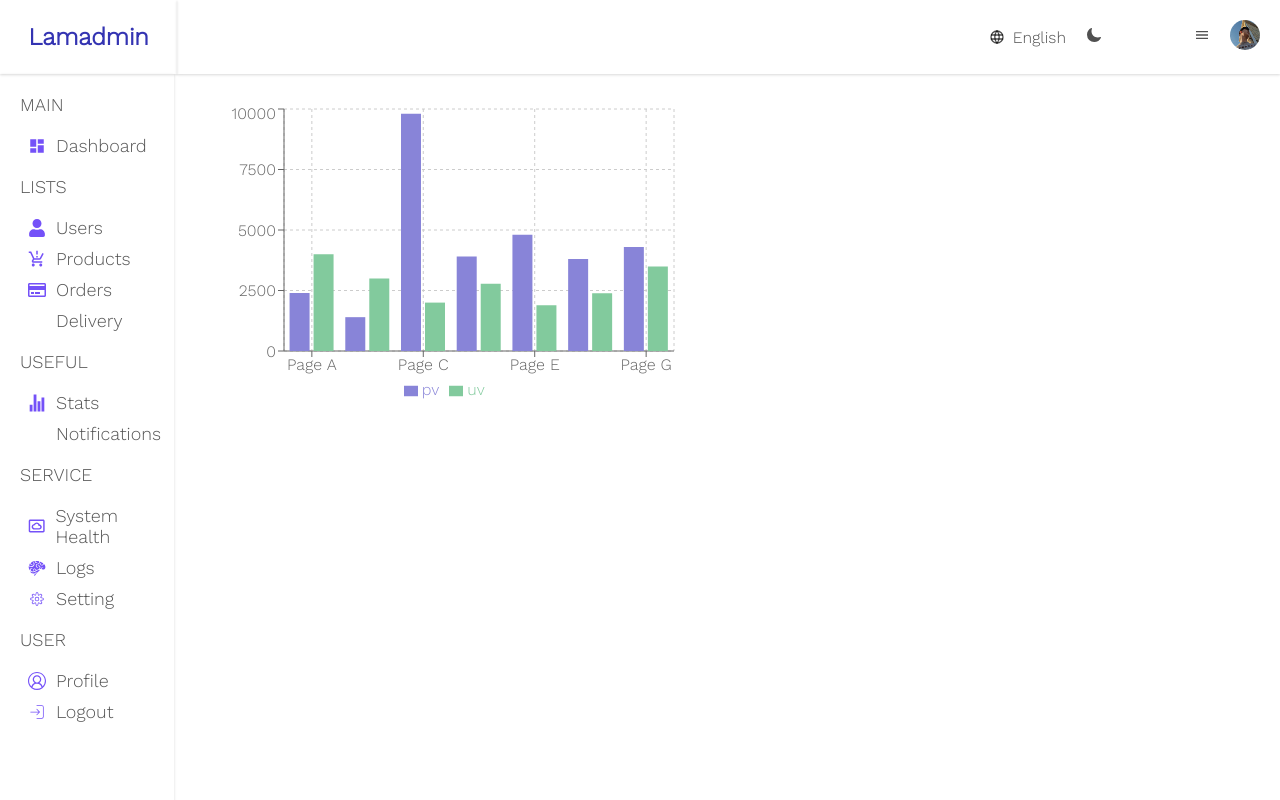
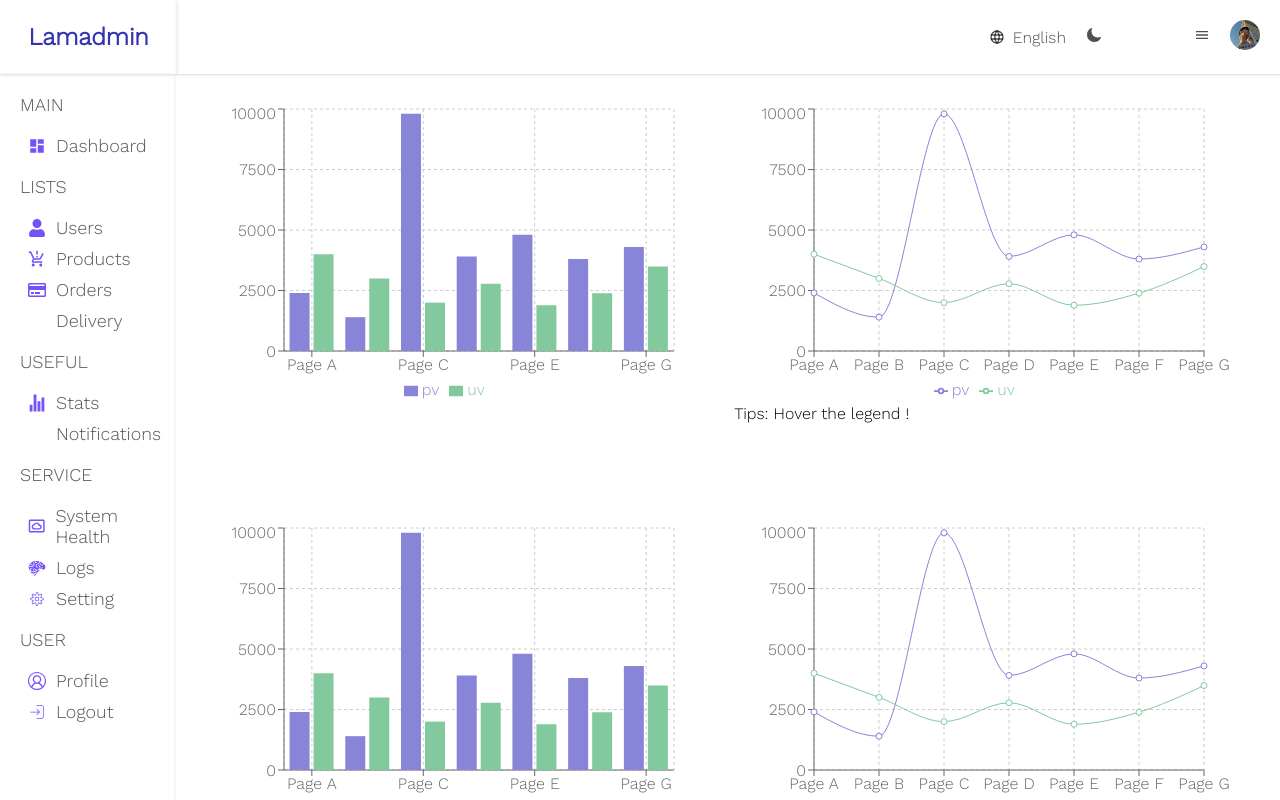
Before and after one commit to Shakhmurad7/adminPanelTutorial, a React (Vite) app: page /Status in a window 1280 px wide. Shown: the top 800 px of the page. Built offline with nearby package versions, Linux system fonts and the light colour scheme; some icons are missing.

Commit message:
add charts-2 in Status Page

```diff
--- /dev/null
+++ b/src/PageCharts/ChartsStatusRight.jsx
@@ -0,0 +1,105 @@
+import React, { PureComponent } from 'react';
+import { LineChart, Line, XAxis, YAxis, CartesianGrid, Tooltip, Legend, ResponsiveContainer } from 'recharts';
+
+const data = [
+  {
+    name: 'Page A',
+    uv: 4000,
+    pv: 2400,
+    amt: 2400,
+  },
+  {
+    name: 'Page B',
+    uv: 3000,
+    pv: 1398,
+    amt: 2210,
+  },
+  {
+    name: 'Page C',
+    uv: 2000,
+    pv: 9800,
+    amt: 2290,
+  },
+  {
+    name: 'Page D',
+    uv: 2780,
+    pv: 3908,
+    amt: 2000,
+  },
+  {
+    name: 'Page E',
+    uv: 1890,
+    pv: 4800,
+    amt: 2181,
+  },
+  {
+    name: 'Page F',
+    uv: 2390,
+    pv: 3800,
+    amt: 2500,
+  },
+  {
+    name: 'Page G',
+    uv: 3490,
+    pv: 4300,
+    amt: 2100,
+  },
+];
+
+export default class Example extends PureComponent {
+  static demoUrl = 'https://codesandbox.io/s/customized-legend-event-l19fo';
+
+  state = {
+    opacity: {
+      uv: 1,
+      pv: 1,
+    },
+  };
+
+  handleMouseEnter = (o) => {
+    const { dataKey } = o;
+    const { opacity } = this.state;
+
+    this.setState({
+      opacity: { ...opacity, [dataKey]: 0.5 },
+    });
+  };
+
+  handleMouseLeave = (o) => {
+    const { dataKey } = o;
+    const { opacity } = this.state;
+
+    this.setState({
+      opacity: { ...opacity, [dataKey]: 1 },
+    });
+  };
+
+  render() {
+    const { opacity } = this.state;
+
+    return (
+      <div style={{ width: '100%' }}>
+          <LineChart
+            width={500}
+            height={300}
+            data={data}
+            margin={{
+              top: 5,
+              right: 30,
+              left: 20,
+              bottom: 5,
+            }}
+          >
+            <CartesianGrid strokeDasharray="3 3" />
+            <XAxis dataKey="name" />
+            <YAxis />
+            <Tooltip />
+            <Legend onMouseEnter={this.handleMouseEnter} onMouseLeave={this.handleMouseLeave} />
+            <Line type="monotone" dataKey="pv" strokeOpacity={opacity.pv} stroke="#8884d8" activeDot={{ r: 8 }} />
+            <Line type="monotone" dataKey="uv" strokeOpacity={opacity.uv} stroke="#82ca9d" />
+          </LineChart>
+        <p className="notes">Tips: Hover the legend !</p>
+      </div>
+    );
+  }
+}
--- a/src/Pages/Status.jsx
+++ b/src/Pages/Status.jsx
@@ -1,7 +1,8 @@
 import PageContainer from '../components/PageContainer'
 import React from 'react';
-import { BarChart, Bar, Rectangle, XAxis, YAxis, CartesianGrid, Tooltip, Legend, ResponsiveContainer } from 'recharts';
 import ChartsStatusLeft from '../PageCharts/ChartsStatusLeft';
+import ChartsStatusRight from '../PageCharts/ChartsStatusRight';
+import '../index.css'
 
 function Status() {
   return (
@@ -10,6 +11,18 @@ function Status() {
             <div className="Chats-left">
                 <ChartsStatusLeft/>
             </div>
+            <div className="Chats-right">
+                <ChartsStatusRight/>
+            </div>
+        </div>
+
+        <div className="Status-Chats">
+            <div className="Chats-left">
+                <ChartsStatusLeft/>
+            </div>
+            <div className="Chats-right">
+                <ChartsStatusRight/>
+            </div>
         </div>
     </PageContainer>
   )
--- a/src/index.css
+++ b/src/index.css
@@ -242,3 +242,12 @@ a{
   box-shadow: rgba(0, 0, 0, 0.24) 0px 3px 8px;
 
 }
+
+
+
+/* ----Status-Chats---- */
+.Status-Chats{
+  padding-bottom: 100px;;
+  display: flex;
+  gap: 30px;
+}
```
